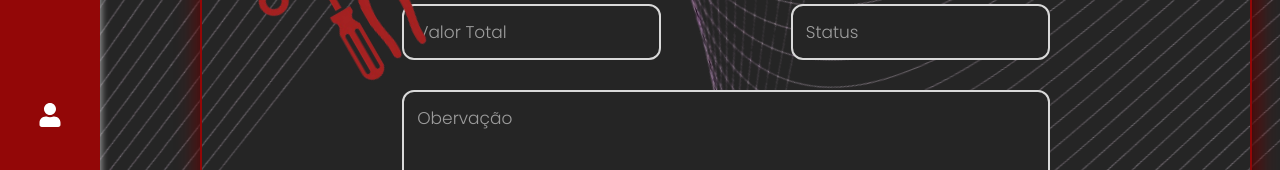
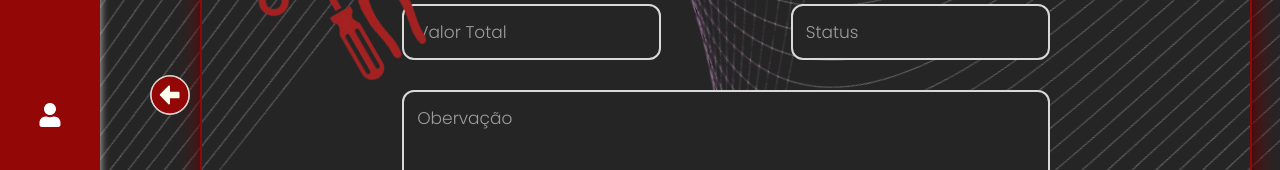
Before and after one commit to HeitFernandes/pi-segundo-semestre-2025, a React (Create React App) app in the folder projeto-oficina/frontend/: page /ordemdeservico/index in a window 1280 px wide. Both pictures are taken after a click on the button 1242 px from the left and 759 px from the top of the page. Shown: the part 329-499 px from the top of the page. Built offline with nearby package versions, Linux system fonts and the light colour scheme; no server answers; a web font is replaced by a local one; what chartjs-plugin-datalabels would draw is missing.

Commit message:
alguns ajustes pertinentes

```diff
--- a/projeto-oficina/frontend/src/pages/clientes/clientesStore/styled.js
+++ b/projeto-oficina/frontend/src/pages/clientes/clientesStore/styled.js
@@ -216,4 +216,10 @@ export const ArrowReturn = styled.div`
   &.ArrowReturnMotos {
     left: -12%;
   }
+
+  &.ArrowReturnOrdem {
+    left: -5%;
+    width: 40px;
+    height: 40px;
+  }
 `;
--- a/projeto-oficina/frontend/src/pages/os/ordensStore/ordensStore.js
+++ b/projeto-oficina/frontend/src/pages/os/ordensStore/ordensStore.js
@@ -1,7 +1,17 @@
 import React from 'react';
+import { useNavigate } from 'react-router-dom';
+import { FaArrowAltCircleLeft } from 'react-icons/fa';
+
 import * as ordem from './styled';
+import { ArrowReturn } from '../../clientes/clientesStore/styled';
 
 export default function OrdensStore() {
+  const navigate = useNavigate();
+
+  const handleReturn = () => {
+    navigate('/ordemdeservico');
+  };
+
   return (
     <>
       <ordem.DivTop>
@@ -10,6 +20,9 @@ export default function OrdensStore() {
 
       <ordem.Container>
         <ordem.DivImg />
+        <ArrowReturn className="ArrowReturnOrdem">
+          <FaArrowAltCircleLeft onClick={handleReturn} />
+        </ArrowReturn>
 
         <ordem.Form>
           <ordem.InputServico type="text" placeholder="Serviço Realizado" />
```
